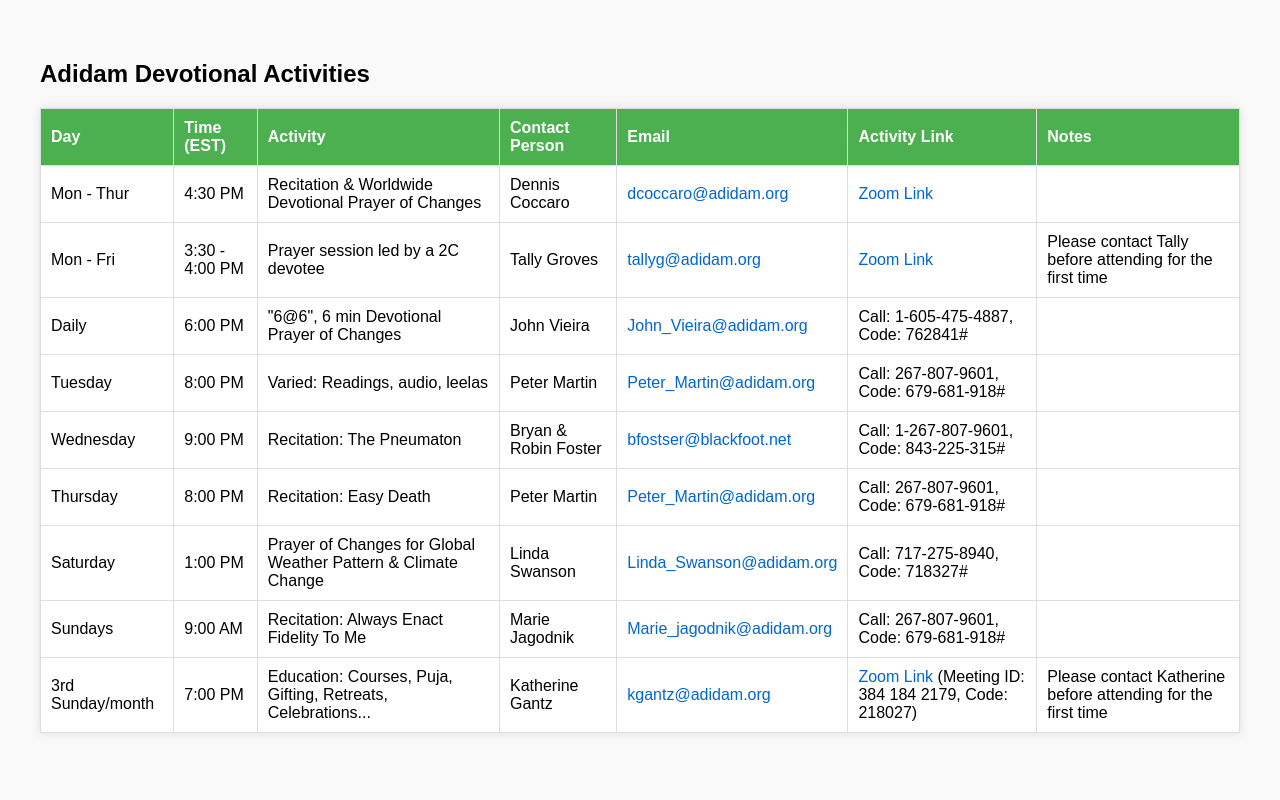
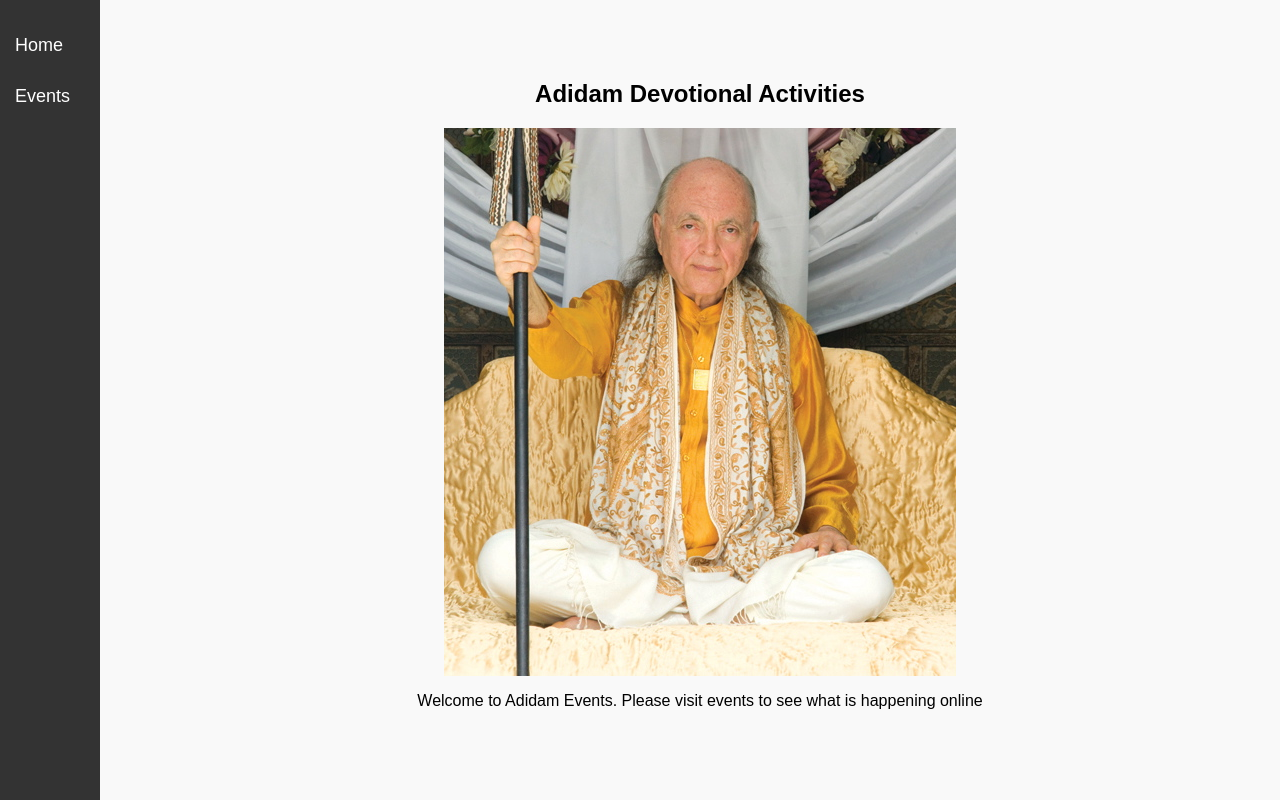
Before and after one commit to JustinJ108/OuterTemple, a plain HTML site: page index.html in a window 1280 px wide. Drawn offline with Linux system fonts and the light colour scheme.

Commit message:
new files

```diff
--- a/index.html
+++ b/index.html
@@ -3,134 +3,41 @@
 <head>
     <meta charset="UTF-8">
     <meta name="viewport" content="width=device-width, initial-scale=1.0">
+
+    <link rel="stylesheet" href="styles.css">
+
     <title>Adidam Devotional Activities</title>
+
+    <script>
+        document.addEventListener("DOMContentLoaded", function() {
+            fetch('nav.html')
+                .then(response => response.text())
+                .then(data => {
+                    document.getElementById('navbar').innerHTML = data;
+                });
+        });
+    </script>
     <style>
-        body {
-            font-family: Arial, sans-serif;
-            margin: 20px;
-            padding: 20px;
-            background-color: #f9f9f9;
-        }
-        table {
-            width: 100%;
-            border-collapse: collapse;
-            background: #fff;
-            box-shadow: 0 0 10px rgba(0, 0, 0, 0.1);
-        }
-        th, td {
-            border: 1px solid #ddd;
-            padding: 10px;
-            text-align: left;
-        }
-        th {
-            background-color: #4CAF50;
-            color: white;
-        }
-        a {
-            color: #0066cc;
-            text-decoration: none;
-        }
-        a:hover {
-            text-decoration: underline;
-        }
+
     </style>
 </head>
 <body>
 
-    <h2>Adidam Devotional Activities</h2>
+    <div id="navbar"></div>
 
-    <table>
-        <tr>
-            <th>Day</th>
-            <th>Time (EST)</th>
-            <th>Activity</th>
-            <th>Contact Person</th>
-            <th>Email</th>
-            <th>Activity Link</th>
-            <th>Notes</th>
-        </tr>
-        <tr>
-            <td>Mon - Thur</td>
-            <td>4:30 PM</td>
-            <td>Recitation & Worldwide Devotional Prayer of Changes</td>
-            <td>Dennis Coccaro</td>
-            <td><a href="mailto:dcoccaro@adidam.org">dcoccaro@adidam.org</a></td>
-            <td><a href="#">Zoom Link</a></td>
-            <td></td>
-        </tr>
-        <tr>
-            <td>Mon - Fri</td>
-            <td>3:30 - 4:00 PM</td>
-            <td>Prayer session led by a 2C devotee</td>
-            <td>Tally Groves</td>
-            <td><a href="mailto:tallyg@adidam.org">tallyg@adidam.org</a></td>
-            <td><a href="#">Zoom Link</a></td>
-            <td>Please contact Tally before attending for the first time</td>
-        </tr>
-        <tr>
-            <td>Daily</td>
-            <td>6:00 PM</td>
-            <td>"6@6", 6 min Devotional Prayer of Changes</td>
-            <td>John Vieira</td>
-            <td><a href="mailto:John_Vieira@adidam.org">John_Vieira@adidam.org</a></td>
-            <td>Call: 1-605-475-4887, Code: 762841#</td>
-            <td></td>
-        </tr>
-        <tr>
-            <td>Tuesday</td>
-            <td>8:00 PM</td>
-            <td>Varied: Readings, audio, leelas</td>
-            <td>Peter Martin</td>
-            <td><a href="mailto:Peter_Martin@adidam.org">Peter_Martin@adidam.org</a></td>
-            <td>Call: 267-807-9601, Code: 679-681-918#</td>
-            <td></td>
-        </tr>
-        <tr>
-            <td>Wednesday</td>
-            <td>9:00 PM</td>
-            <td>Recitation: The Pneumaton</td>
-            <td>Bryan & Robin Foster</td>
-            <td><a href="mailto:bfostser@blackfoot.net">bfostser@blackfoot.net</a></td>
-            <td>Call: 1-267-807-9601, Code: 843-225-315#</td>
-            <td></td>
-        </tr>
-        <tr>
-            <td>Thursday</td>
-            <td>8:00 PM</td>
-            <td>Recitation: Easy Death</td>
-            <td>Peter Martin</td>
-            <td><a href="mailto:Peter_Martin@adidam.org">Peter_Martin@adidam.org</a></td>
-            <td>Call: 267-807-9601, Code: 679-681-918#</td>
-            <td></td>
-        </tr>
-        <tr>
-            <td>Saturday</td>
-            <td>1:00 PM</td>
-            <td>Prayer of Changes for Global Weather Pattern & Climate Change</td>
-            <td>Linda Swanson</td>
-            <td><a href="mailto:Linda_Swanson@adidam.org">Linda_Swanson@adidam.org</a></td>
-            <td>Call: 717-275-8940, Code: 718327#</td>
-            <td></td>
-        </tr>
-        <tr>
-            <td>Sundays</td>
-            <td>9:00 AM</td>
-            <td>Recitation: Always Enact Fidelity To Me</td>
-            <td>Marie Jagodnik</td>
-            <td><a href="mailto:Marie_jagodnik@adidam.org">Marie_jagodnik@adidam.org</a></td>
-            <td>Call: 267-807-9601, Code: 679-681-918#</td>
-            <td></td>
-        </tr>
-        <tr>
-            <td>3rd Sunday/month</td>
-            <td>7:00 PM</td>
-            <td>Education: Courses, Puja, Gifting, Retreats, Celebrations...</td>
-            <td>Katherine Gantz</td>
-            <td><a href="mailto:kgantz@adidam.org">kgantz@adidam.org</a></td>
-            <td><a href="#">Zoom Link</a> (Meeting ID: 384 184 2179, Code: 218027)</td>
-            <td>Please contact Katherine before attending for the first time</td>
-        </tr>
-    </table>
+    <div class="content">
+        <h2>Adidam Devotional Activities</h2>
+
+
+        <img src="AvatarAdiDa.jpg" alt="Adidam Image">
+
+        <p></p>
+
+        Welcome to Adidam Events. Please visit events to see what is happening online
+
+    </div>
+
+
 
 </body>
 </html>
--- /dev/null
+++ b/nav.html
@@ -0,0 +1,12 @@
+
+
+<div class = "sidebar">
+
+  <nav>
+    <ul>
+      <li><a href="index.html">Home</a></li>
+      <li><a href="events.html">Events</a></li>
+    </ul>
+  </nav>
+
+</div>
--- /dev/null
+++ b/styles.css
@@ -0,0 +1,79 @@
+body {
+  font-family: Arial, sans-serif;
+  margin: 20px;
+  padding: 20px;
+  background-color: #f9f9f9;
+}
+table {
+  width: 100%;
+  border-collapse: collapse;
+  background: #fff;
+  box-shadow: 0 0 10px rgba(0, 0, 0, 0.1);
+}
+th,
+td {
+  border: 1px solid #ddd;
+  padding: 10px;
+  text-align: left;
+}
+th {
+  background-color: #4caf50;
+  color: white;
+}
+a {
+  color: #0066cc;
+  text-decoration: none;
+}
+a:hover {
+  text-decoration: underline;
+}
+
+/* Sidebar Styles */
+.sidebar {
+  position: fixed; /* Keeps it fixed while scrolling */
+  left: 0;
+  top: 0;
+  width: 100px; /* Adjust width as needed */
+  height: 100vh; /* Full height */
+  background-color: #333; /* Dark background */
+  padding-top: 20px;
+}
+
+/* Sidebar Navigation */
+.sidebar nav ul {
+  list-style-type: none;
+  padding: 0;
+  margin: 0;
+}
+
+.sidebar nav ul li {
+  padding: 15px;
+  text-align: left;
+}
+
+.sidebar nav ul li a {
+  text-decoration: none;
+  color: white;
+  display: block;
+  font-size: 18px;
+}
+
+.sidebar nav ul li a:hover {
+  background-color: #575757;
+}
+
+/* ✅ Fix: Push Content to the Right */
+.content {
+  text-align: center;
+  margin-top: 0px; /* Optional: adds space from the navbar */
+
+  margin-left: 120px; /* Matches sidebar width + some space */
+  padding: 20px;
+}
+
+/* To place the image in the middle of the content */
+.content img {
+  display: block;
+  margin: 0 auto; /* This centers the image horizontally */
+  max-width: 100%; /* Optional: ensures the image is responsive */
+}
```
Also changed, not shown: events.html (added, +134 -0 lines), AvatarAdiDa.jpg (added).
